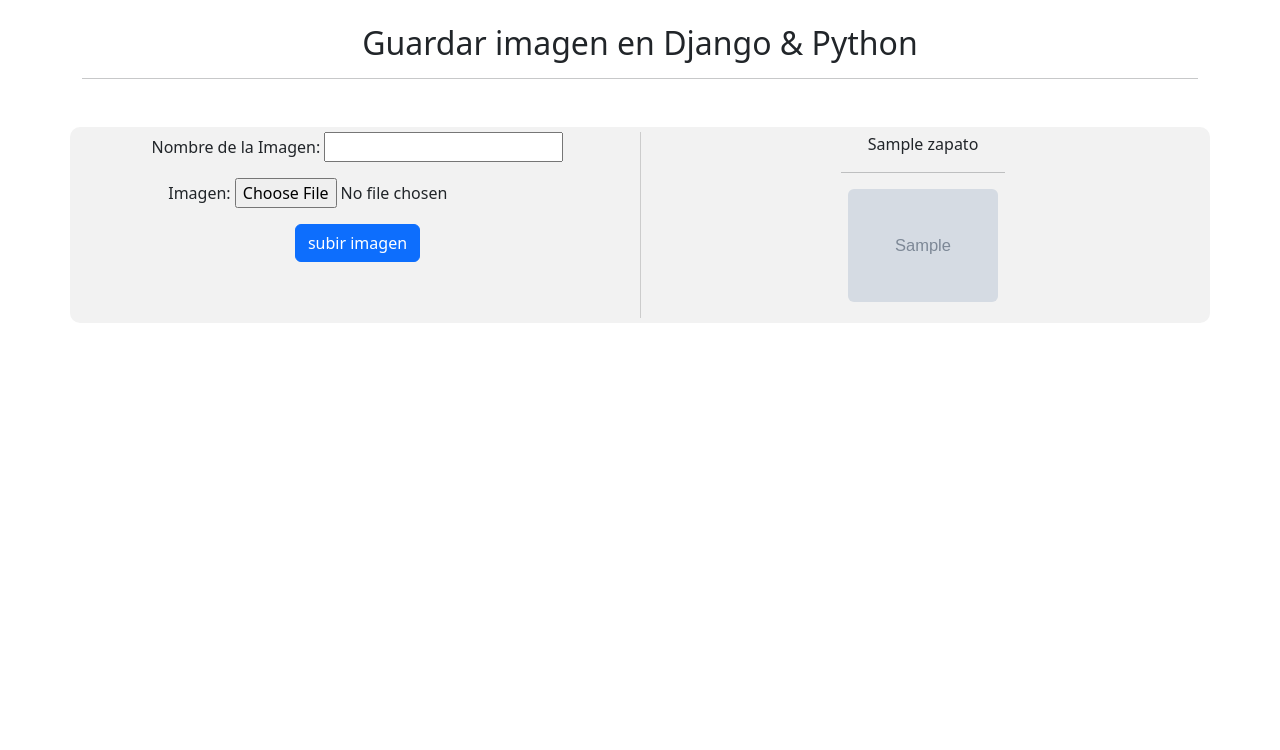
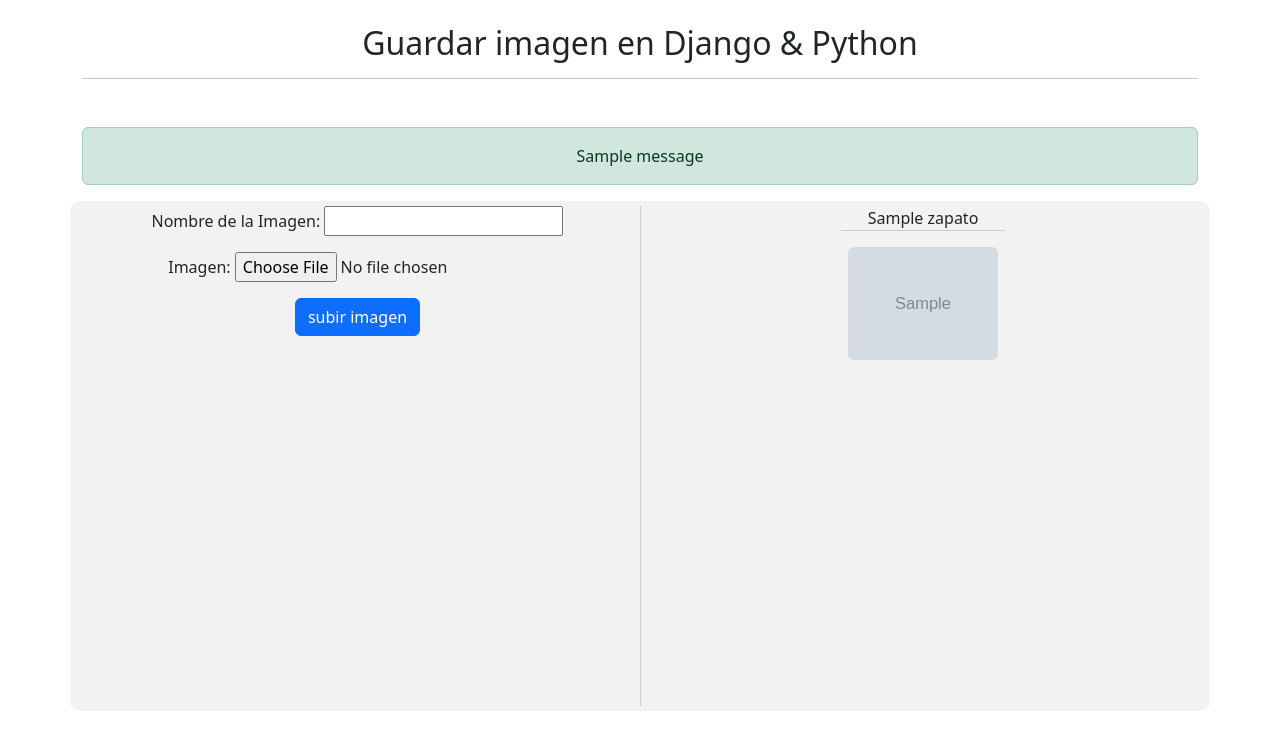
Before and after one commit to urian121/Guardar-imagen-en-Django-Python, a Django app: page / in a window 1280 px wide. Shown: the top 750 px of the page. Run offline with Django 4.2, Linux system fonts and the light colour scheme; tables that the repository leaves empty hold one stand-in row (values such as "Sample post"); grey boxes marked "Sample" are stand-in pictures; one stand-in notice (Sample message) is shown.

Commit message:
mejorando la apariencia

```diff
--- a/upload_img/templates/index.html
+++ b/upload_img/templates/index.html
@@ -9,10 +9,17 @@
       crossorigin="anonymous" />
     <title>Guardar imagen en Django & Python</title>
     <style>
-    .galeria{
+      .galeria {
         background: #f2f2f2;
         padding: 5px;
         border-radius: 10px;
+      }
+      .mi_scroll {
+        overflow-y: scroll;
+        height: 500px !important;
+      }
+      .linea {
+        border-bottom: 1px solid #ccc;
       }
     </style>
   </head>
@@ -27,6 +34,12 @@
         </div>
       </div>
 
+      {% if messages %} {% for message in messages %}
+      <div class="{{ message.tags }} alert alert-success" role="alert">
+        {{ message }}
+      </div>
+      {% endfor %} {% endif %}
+
       <div class="row justify-content-md-center galeria">
         <div class="col-md-6">
           <form method="post" enctype="multipart/form-data">
@@ -36,10 +49,10 @@
         </div>
 
         <div class="col-md-6" style="border-left: 1px solid #ccc">
-        <div class="row justify-content-md-center">
+          <div class="row justify-content-md-center mi_scroll">
             {% for zapato in zapatos %}
             <div class="col-md-4 mb-3">
-            <p>{{ zapato.name }} <hr></p>
+              <p class="linea">{{ zapato.name }}</p>
               <img
                 style="width: 100%; max-width: 150px"
                 src="{{ zapato.img_zapato.url }}"
--- a/upload_img/views.py
+++ b/upload_img/views.py
@@ -14,10 +14,10 @@ def inicio(request):
         form = ZapatoForm(request.POST, request.FILES)
         if form.is_valid():
             form.save()
-            messages.success(request, ('Your movie was successfully added!'))
+            messages.success(request, ('La imagen fue registrada con exito'))
             return redirect('inicio')
         else:
-            messages.error(request, 'Error saving form')
+            messages.error(request, 'Error, no se pudo registrar la imagen.')
             return redirect("inicio")
     else:
         form = ZapatoForm()
```
Also changed, not shown: media/images/nodejs.svg.png (added). Lines whose indentation alone changed are shown as unchanged.
